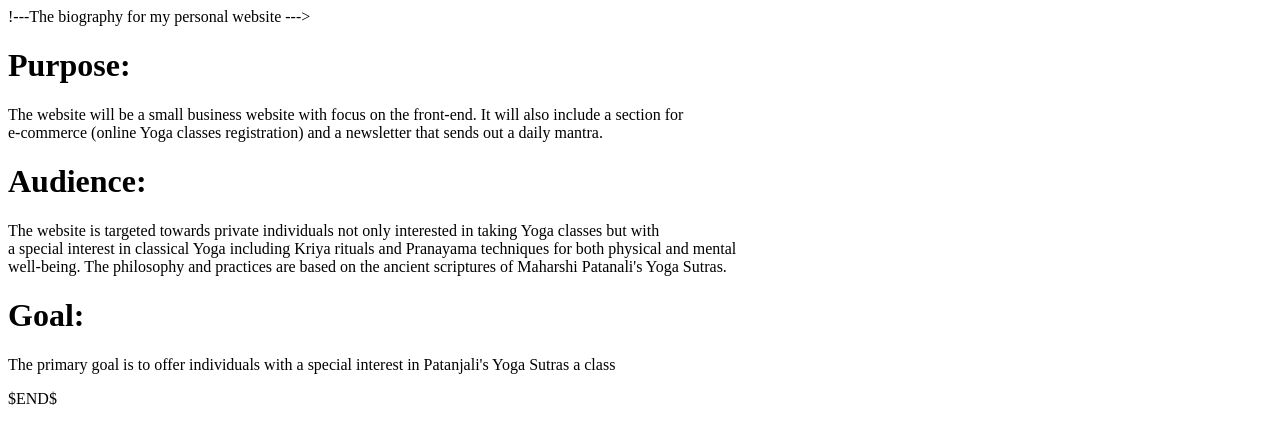
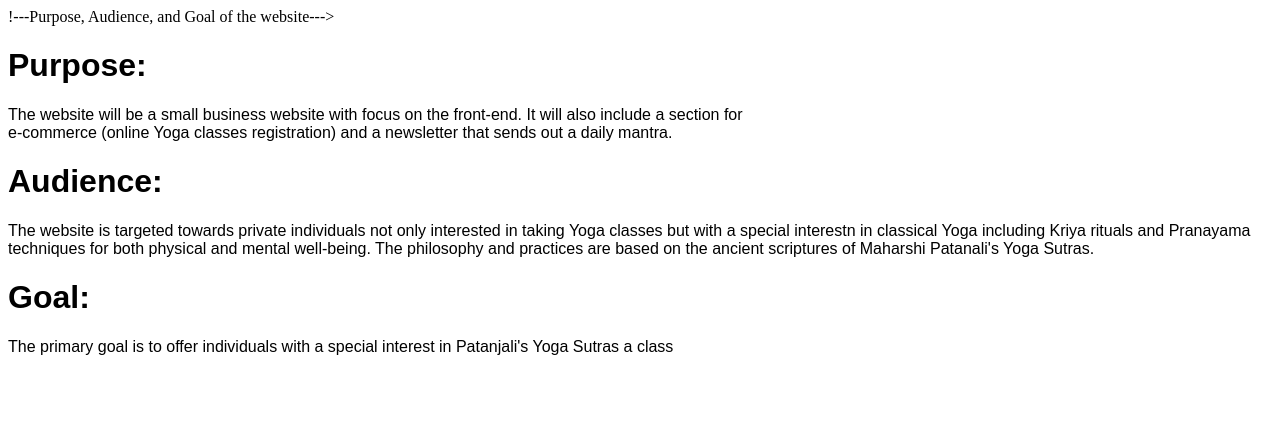
Before and after one commit to mw78/patanjaliyogini, a plain HTML site: page public_html/documentation/milestone-1.html in a window 1280 px wide. Drawn offline with Linux system fonts and the light colour scheme; files that its build step writes are made by us from their sources.

Commit message:
added new styles directory and style.css file and pushed and committed through command line.

```diff
--- a/public_html/documentation/milestone-1.html
+++ b/public_html/documentation/milestone-1.html
@@ -6,28 +6,25 @@
     <link rel="stylesheet" href="./styles/style.css">
 </head>
 
-    !---The biography for my personal website --->
+!---Purpose, Audience, and Goal of the website--->
 <body>
 
-    <h1>Purpose:</h1>
+    <div class="body">
 
-    <div class="body">
+        <h1>Purpose:</h1>
 
         <p> The website will be a small business website with focus on the front-end. It will also include a section for<br>
         e-commerce (online Yoga classes registration) and a newsletter that sends out a daily mantra.</p>
 
         <h1>Audience:</h1>
 
-        <p> The website is targeted towards private individuals not only interested in taking Yoga classes but with<br>
-        a special interest in classical Yoga including Kriya rituals and Pranayama techniques for both physical and mental<br>
+        <p> The website is targeted towards private individuals not only interested in taking Yoga classes but with a special interestn in classical Yoga including Kriya rituals and Pranayama techniques for both physical and mental
         well-being. The philosophy and practices are based on the ancient scriptures of Maharshi Patanali's Yoga Sutras.</p>
 
         <h1>Goal:</h1>
-         <p> The primary goal is to offer individuals with a special interest in Patanjali's Yoga Sutras a class</p>
+        <p> The primary goal is to offer individuals with a special interest in Patanjali's Yoga Sutras a class</p>
 
     </div>
 
-
-$END$
 </body>
 </html>
--- a/public_html/styles/style.css
+++ b/public_html/styles/style.css
@@ -1,7 +1,11 @@
-h1 {
 
+.body {
+    font-family: Arial;
+    font-size: medium;
+    color: black;
+    display: block;
 }
 
-.body {
-
+h1 {
+    font-weight: bold;
 }
```
